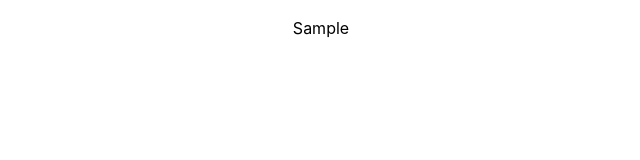
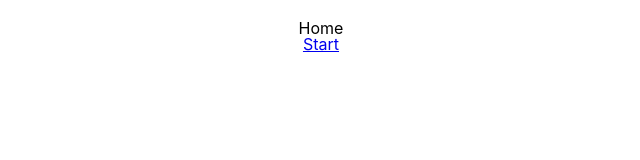
Before and after one commit to davide2894/react-quizzical, a React (Create React App) app: page / in a window 1280 px wide. Shown: the top 160 px of the page, without its empty margins (319-959 px from the left). Built offline with nearby package versions, Linux system fonts and the light colour scheme.

Commit message:
introduce route for Quiz components

```diff
--- a/package.json
+++ b/package.json
@@ -8,6 +8,7 @@
     "@testing-library/user-event": "^13.5.0",
     "react": "^18.2.0",
     "react-dom": "^18.2.0",
+    "react-router-dom": "^6.3.0",
     "react-scripts": "5.0.1",
     "web-vitals": "^2.1.4"
   },
--- a/src/components/app/App.jsx
+++ b/src/components/app/App.jsx
@@ -1,10 +1,17 @@
 import './App.scss';
-import Sample from '../sample/Sample';
+import Home from '../home/Home';
+import Quiz from '../quiz/Quiz';
+import { BrowserRouter, Routes, Route } from 'react-router-dom';
 
 function App() {
   return (
     <div className="app">
-      <Sample/>
+      <BrowserRouter>
+        <Routes>
+          <Route path='/' element={<Home />} />
+          <Route path='quiz' element={<Quiz />} />
+        </Routes>
+      </BrowserRouter>
     </div>
   );
 }
--- /dev/null
+++ b/src/components/home/Home.jsx
@@ -0,0 +1,12 @@
+import { Link } from "react-router-dom";
+
+function Home() {
+  return (
+        <div>
+            <div>Home</div>
+            <Link to="quiz">Start</Link>
+        </div>
+    )
+}
+
+export default Home
--- /dev/null
+++ b/src/components/quiz/Quiz.jsx
@@ -0,0 +1,7 @@
+function Quiz() {
+  return (
+    <div>Quiz</div>
+  )
+}
+
+export default Quiz
```
Also changed, not shown: 2 other files (tests, documents, lock files or other folders).
